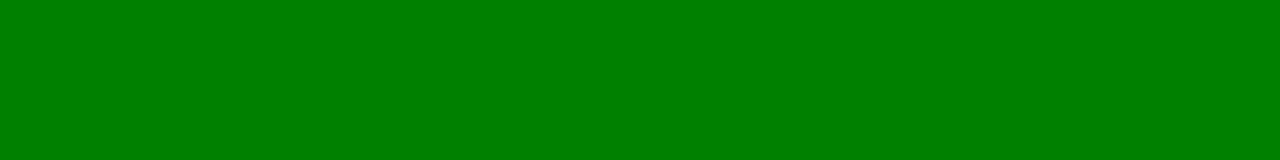
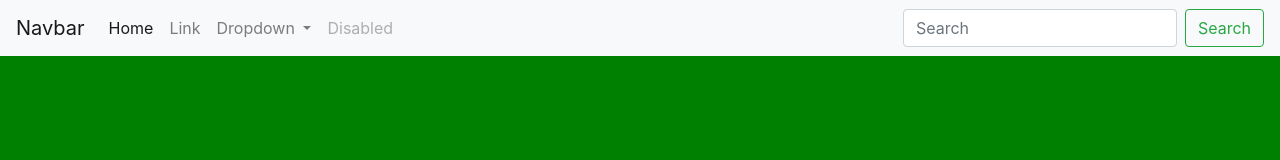
Before and after one commit to apricotmedia/apricotmedia.github.io, a website: page index.html in a window 1280 px wide. Drawn offline with nearby package versions, Linux system fonts and the light colour scheme.

Commit message:
update bootstrap navbar

```diff
--- a/index.html
+++ b/index.html
@@ -14,24 +14,46 @@
     <link rel="stylesheet" href="css/min/main.css" />
   </head>
   <body>
+    <nav class="navbar navbar-expand-lg navbar-light bg-light">
+      <a class="navbar-brand" href="#">Navbar</a>
+      <button class="navbar-toggler" type="button" data-toggle="collapse" data-target="#navbarSupportedContent" aria-controls="navbarSupportedContent" aria-expanded="false" aria-label="Toggle navigation">
+        <span class="navbar-toggler-icon"></span>
+      </button>
 
+      <div class="collapse navbar-collapse" id="navbarSupportedContent">
+        <ul class="navbar-nav mr-auto">
+          <li class="nav-item active">
+            <a class="nav-link" href="#">Home <span class="sr-only">(current)</span></a>
+          </li>
+          <li class="nav-item">
+            <a class="nav-link" href="#">Link</a>
+          </li>
+          <li class="nav-item dropdown">
+            <a class="nav-link dropdown-toggle" href="#" id="navbarDropdown" role="button" data-toggle="dropdown" aria-haspopup="true" aria-expanded="false">
+              Dropdown
+            </a>
+            <div class="dropdown-menu" aria-labelledby="navbarDropdown">
+              <a class="dropdown-item" href="#">Action</a>
+              <a class="dropdown-item" href="#">Another action</a>
+              <div class="dropdown-divider"></div>
+              <a class="dropdown-item" href="#">Something else here</a>
+            </div>
+          </li>
+          <li class="nav-item">
+            <a class="nav-link disabled" href="#">Disabled</a>
+          </li>
+        </ul>
+        <form class="form-inline my-2 my-lg-0">
+          <input class="form-control mr-sm-2" type="search" placeholder="Search" aria-label="Search">
+          <button class="btn btn-outline-success my-2 my-sm-0" type="submit">Search</button>
+        </form>
+      </div>
+    </nav>
   </body>
   <!-- bootstrap -->
-  <script
-    src="https://code.jquery.com/jquery-3.3.1.slim.min.js"
-    integrity="sha384-q8i/X+965DzO0rT7abK41JStQIAqVgRVzpbzo5smXKp4YfRvH+8abtTE1Pi6jizo"
-    crossorigin="anonymous"
-  ></script>
-  <script
-    src="https://cdnjs.cloudflare.com/ajax/libs/popper.js/1.14.7/umd/popper.min.js"
-    integrity="sha384-UO2eT0CpHqdSJQ6hJty5KVphtPhzWj9WO1clHTMGa3JDZwrnQq4sF86dIHNDz0W1"
-    crossorigin="anonymous"
-  ></script>
-  <script
-    src="https://stackpath.bootstrapcdn.com/bootstrap/4.3.1/js/bootstrap.min.js"
-    integrity="sha384-JjSmVgyd0p3pXB1rRibZUAYoIIy6OrQ6VrjIEaFf/nJGzIxFDsf4x0xIM+B07jRM"
-    crossorigin="anonymous"
-  ></script>
+  <script src="https://code.jquery.com/jquery-3.3.1.slim.min.js" integrity="sha384-q8i/X+965DzO0rT7abK41JStQIAqVgRVzpbzo5smXKp4YfRvH+8abtTE1Pi6jizo" crossorigin="anonymous"></script>
+<script src="https://cdnjs.cloudflare.com/ajax/libs/popper.js/1.14.7/umd/popper.min.js" integrity="sha384-UO2eT0CpHqdSJQ6hJty5KVphtPhzWj9WO1clHTMGa3JDZwrnQq4sF86dIHNDz0W1" crossorigin="anonymous"></script>
+<script src="https://stackpath.bootstrapcdn.com/bootstrap/4.3.1/js/bootstrap.min.js" integrity="sha384-JjSmVgyd0p3pXB1rRibZUAYoIIy6OrQ6VrjIEaFf/nJGzIxFDsf4x0xIM+B07jRM" crossorigin="anonymous"></script>
   <!-- js file -->
   <script src="js/min/main.min.js"></script>
 </html>
```
